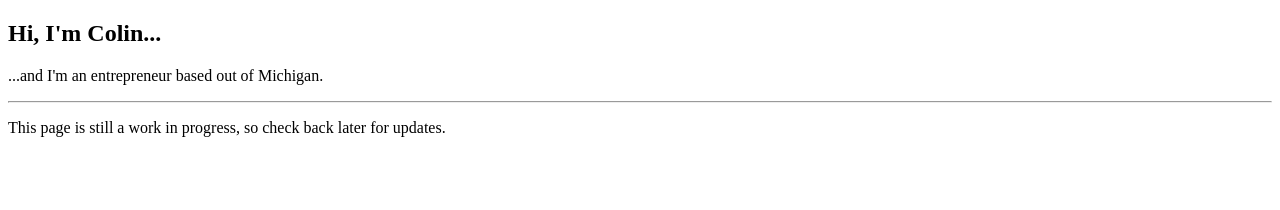
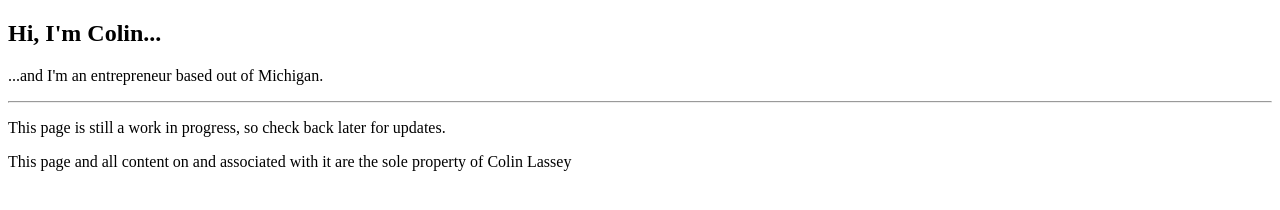
Before and after one commit to cklgaming/cklgaming.github.io, a plain HTML site: page index.html in a window 1280 px wide. Drawn offline with Linux system fonts and the light colour scheme.

Commit message:
added footer

```diff
--- a/index.html
+++ b/index.html
@@ -11,5 +11,7 @@
 
     <hr>
     <p>This page is still a work in progress, so check back later for updates.</p>
+
+    <footer>This page and all content on and associated with it are the sole property of Colin Lassey</footer>
 </body>
 </html>
```
